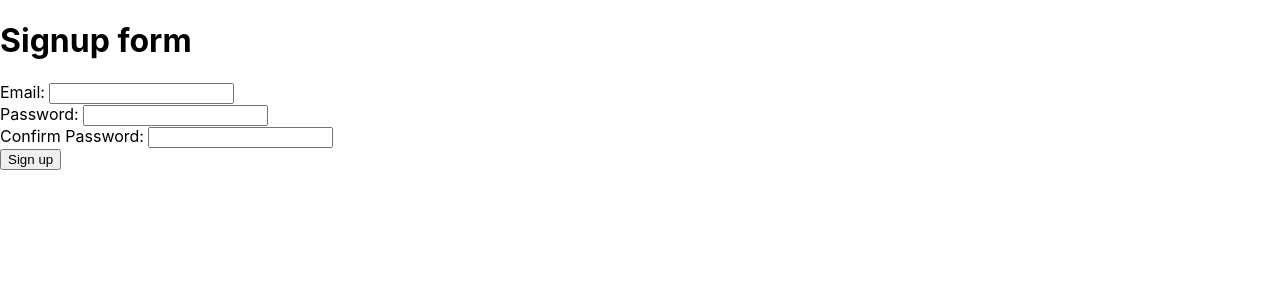
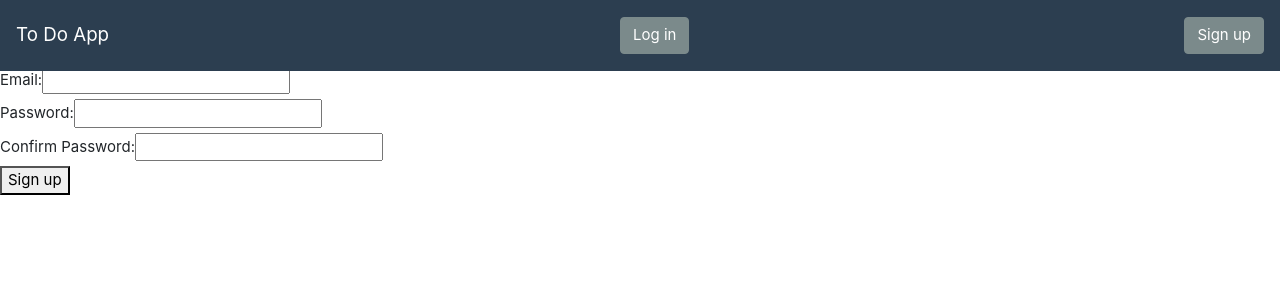
Before and after one commit to chloearluck/todo, a React (Create React App) app: page /signup in a window 1280 px wide. Shown: the top 300 px of the page. Built offline with nearby package versions, Linux system fonts and the light colour scheme; no server answers.

Commit message:
Login/Signup/NavBar working together

```diff
--- a/public/index.html
+++ b/public/index.html
@@ -25,6 +25,7 @@
       Learn how to configure a non-root public URL by running `npm run build`.
     -->
     <title>React App</title>
+    <link rel="stylesheet" href="https://bootswatch.com/4/flatly/bootstrap.min.css">
   </head>
   <body>
     <noscript>You need to enable JavaScript to run this app.</noscript>
--- a/src/App.js
+++ b/src/App.js
@@ -2,20 +2,78 @@ import React, {Component} from 'react';
 import {Route} from 'react-router-dom';
 import SignUpForm from './components/sign-up.js'
 import LoginForm from './components/login.js'
-import {BrowserRouter} from 'react-router-dom'; //I add this to make errors so away
+import NavBar from './components/NavBar.js'
+import {BrowserRouter} from 'react-router-dom';
+import axios from 'axios';
 
-function App() {
+class App extends Component {
+  constructor() {
+    super();
+
+    this.state = {
+      isAuthenticated: false,
+      email: null,
+    };
+
+    this.getUser = this.getUser.bind(this);
+    this.componentDidMount = this.componentDidMount.bind(this);
+    this.updateUser = this.updateUser.bind(this);
+  }
+
+  componentDidMount() {
+    this.getUser();
+  }
+
+  updateUser(email) {
+    if (email) {
+      this.setState({isAuthenticated: true, email: email});
+    } else {
+      this.setState({isAuthenticated: false, email: null});
+    }
+  }
+
+  getUser() {
+    axios.get('/user')
+      .then((res) => {
+        if (res.data && res.data.email) {
+          console.log('email: ' + res.data.email);
+          this.setState({isAuthenticated: true, email: res.data.email});
+        } else {
+          console.log('not signed in');
+          this.setState({isAuthenticated: false, email: ''});
+        }
+      })
+      .catch((err) => {
+        console.log(err);
+        this.setState({isAuthenticated: false, email: ''});
+      });
+  }
+
+  render() {
     return (
       <div className="App">
 
-
         <BrowserRouter>
-      <Route exact path='/signup' component={SignUpForm}/>
-      <Route exact path='/login' component={LoginForm}/>
+        <NavBar isAuthenticated={this.state.isAuthenticated} email={this.state.email} updateUser={this.updateUser}/>
+        <Route
+          exact path="/login"
+          render={() =>
+            <LoginForm
+              updateUser={this.updateUser}
+            />}
+        />
+        <Route
+          exact path="/signup"
+          render={() =>
+            <SignUpForm
+              updateUser={this.updateUser}
+            />}
+        />
         </BrowserRouter>
 
       </div>
     );
   }
+};
 
 export default App;
--- /dev/null
+++ b/src/components/NavBar.js
@@ -0,0 +1,55 @@
+import React, {Component} from 'react';
+import {Link} from 'react-router-dom';
+import axios from 'axios';
+
+class NavBar extends Component {
+  constructor() {
+    super()
+
+    this.logout = this.logout.bind(this)
+  }
+
+  logout() {
+    axios.get('/logout')
+      .then((res) => {
+        console.log(res);
+        this.props.updateUser(null);
+      })
+      .catch((err) => {
+        console.log(err);
+      })
+  }
+
+  render() {
+    return (
+      <nav className="navbar navbar-dark bg-primary fixed-top">
+        <Link className="navbar-brand" to="/">
+          To Do App
+        </Link>
+        {
+          !this.props.isAuthenticated &&
+          <Link to='/login'>
+          <button className="btn btn-dark">Log in</button>
+          </Link>
+        }
+        {
+          !this.props.isAuthenticated &&
+          <Link to='/signup'>
+          <button className="btn btn-dark">Sign up</button>
+          </Link>
+        }
+        {
+          this.props.isAuthenticated &&
+          <div> Hello, {this.props.email} </div>
+        }
+        {
+          this.props.isAuthenticated &&
+          <button className='btn btn-dark' onClick={this.logout}>Logout</button>
+        }
+      </nav>
+    );
+
+  }
+
+}
+export default NavBar;
--- a/src/components/login.js
+++ b/src/components/login.js
@@ -1,4 +1,5 @@
 import React, {Component} from 'react';
+import { Redirect } from "react-router-dom";
 import axios from 'axios'
 
 class LoginForm extends Component {
@@ -7,6 +8,7 @@ class LoginForm extends Component {
     this.state = {
       email: '',
       password: '',
+      redirect: null,
     }
     this.handleSubmit = this.handleSubmit.bind(this)
     this.handleChange = this.handleChange.bind(this)
@@ -23,12 +25,22 @@ class LoginForm extends Component {
                      password: this.state.password})
     .then( (res) => {
       console.log(res);
+      if (res.status === 200) {
+        this.setState( { redirect: '/'} );
+        this.props.updateUser(this.state.email);
+      }
+      else {
+        //to do: handle failed login (display error)?
+      }
     })
     .catch( (err) => {
       console.log(err);
     })
   }
   render() {
+    if (this.state.redirect) {
+      return <Redirect to={this.state.redirect} />
+    }
 
     return (
       <div className="LoginForm">
@@ -49,7 +61,7 @@ class LoginForm extends Component {
           onChange={this.handleChange}
         />
         <br/>
-        <button onClick={this.handleSubmit}>Sign up</button>
+        <button onClick={this.handleSubmit}>Log in</button>
       </div>
     )
   }
--- a/src/components/sign-up.js
+++ b/src/components/sign-up.js
@@ -1,4 +1,5 @@
 import React, {Component} from 'react';
+import { Redirect } from "react-router-dom";
 import axios from 'axios'
 
 class SignUpForm extends Component {
@@ -8,6 +9,7 @@ class SignUpForm extends Component {
       email: '',
       password: '',
       confirmPassword: '',
+      redirect : null,
     }
     this.handleSubmit = this.handleSubmit.bind(this)
     this.handleChange = this.handleChange.bind(this)
@@ -26,6 +28,10 @@ class SignUpForm extends Component {
                      confirmPassword: this.state.confirmPassword})
     .then( (res) => {
       console.log(res);
+      if (res.status === 200) {
+        this.setState({ redirect: '/'});
+        this.updateUser(this.state.email);
+      }
     })
     .catch( (err) => {
       console.log(err);
@@ -33,7 +39,9 @@ class SignUpForm extends Component {
   }
 
   render() {
-
+    if (this.state.redirect) {
+      return <Redirect to={this.state.redirect} />
+    }
     return (
       <div className="SignupForm">
         <h1>Signup form</h1>
```
Also changed, not shown: 2 other files (tests, documents, lock files or other folders). Lines whose indentation alone changed are shown as unchanged.
